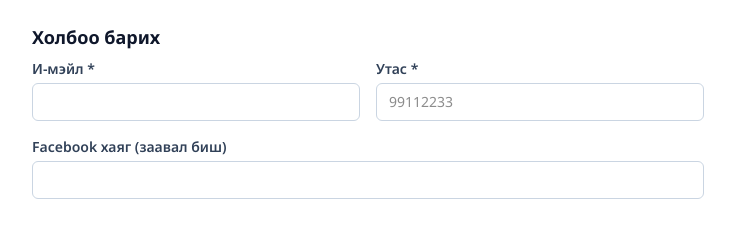
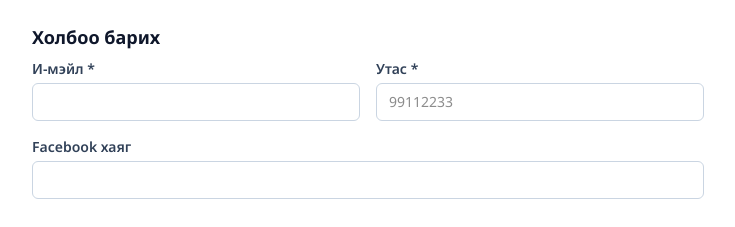
Before and after one commit to onetagmn/mhida-website, a Next.js app: page /register in a window 1280 px wide. Shown: the part 820-1047 px from the top of the page, without its empty margins (272-1007 px from the left). Built offline with nearby package versions, Linux system fonts and the light colour scheme.

Commit message:
Update page.tsx

```diff
--- a/src/app/register/page.tsx
+++ b/src/app/register/page.tsx
@@ -420,7 +420,7 @@ export default function RegisterPage() {
 
               <div>
                 <label className={label} htmlFor="facebookId">
-                  {t("Facebook хаяг (заавал биш)", "Facebook ID (optional)")}
+                  {t("Facebook хаяг", "Facebook ID")}
                 </label>
                 <input id="facebookId" className={inputClass("facebookId")} value={form.facebookId} onChange={set("facebookId")} />
               </div>
```
